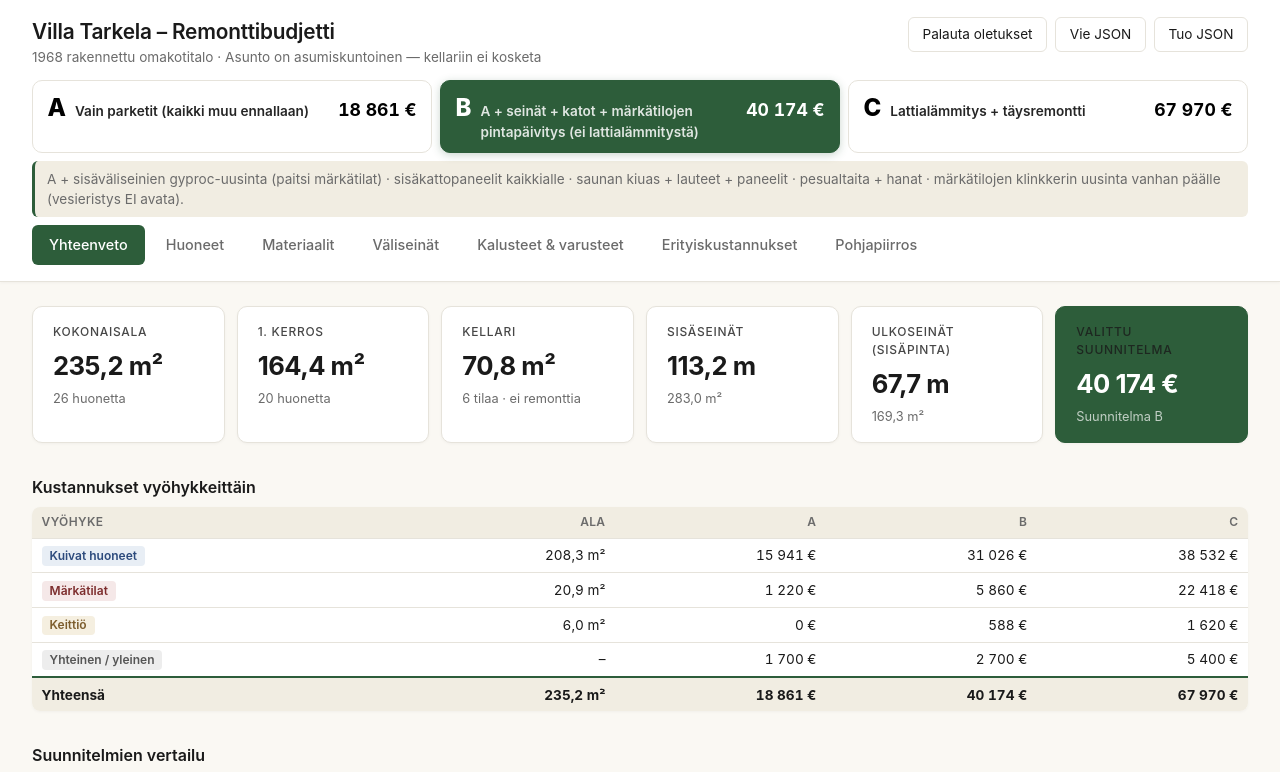
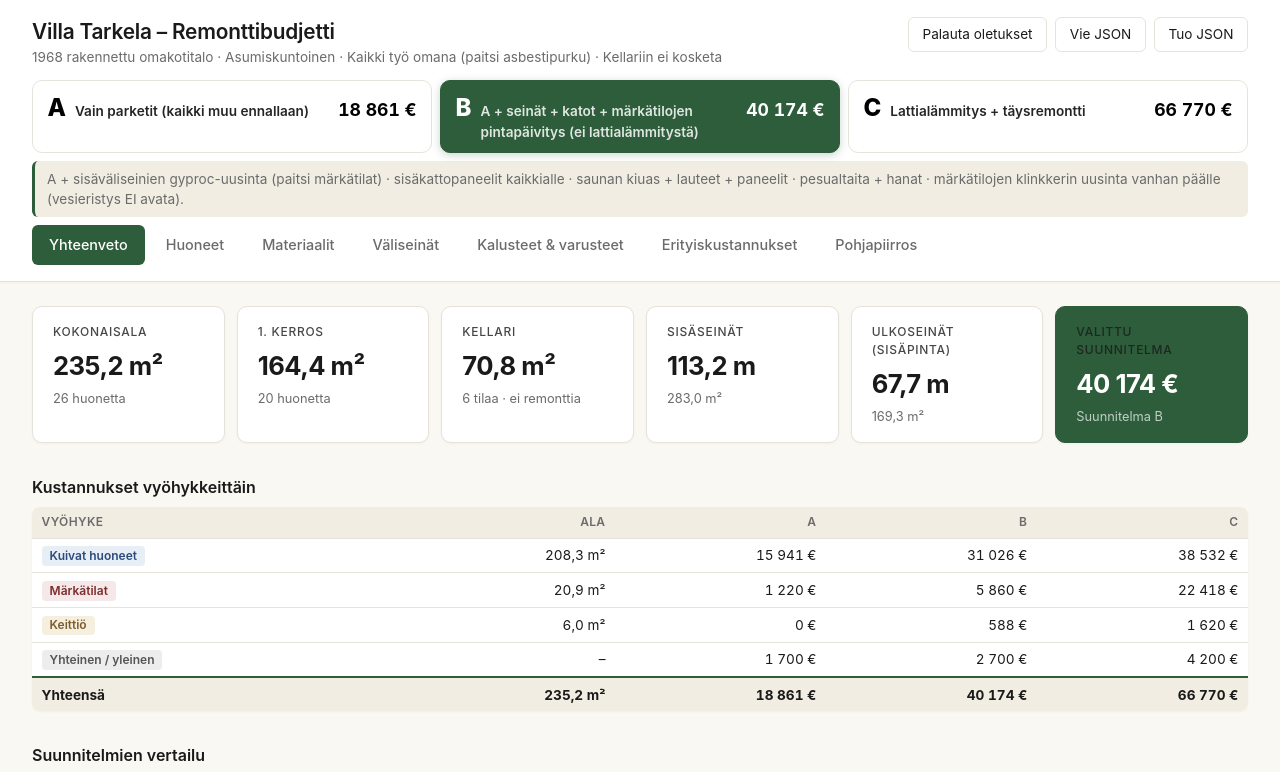
Before and after one commit to Niconyberg/villa-tarkela-budjetti, a plain HTML site: page index.html in a window 1280 px wide. Shown: the top 772 px of the page. Drawn offline with Linux system fonts and the light colour scheme.

Commit message:
Omakotitalo: poistettu rakennuslupa-rivi (ei tarvita maerkaetilan remonttiin)
Co-Authored-By: Claude Opus 4.7 (1M context) <noreply@anthropic.com>

```diff
--- a/data.js
+++ b/data.js
@@ -277,7 +277,7 @@ const DEFAULT_DATA = {
     { name: "Lisäjätelavat (B)",                             qty: 2, unit: "kpl", unitPrice: 500,  plan: "B", zone: "yhteinen", note: "Vanhat seinät, katot, tapetit" },
 
     // C — lattialämmitys + märkätilojen täysremontti
-    { name: "Lisäjätelavat (C)",                             qty: 3, unit: "kpl", unitPrice: 500,  plan: "C", zone: "yhteinen", note: "Lattiat + märkätilojen rakenteet" },
-    { name: "Rakennuslupa / muutosilmoitus",                 qty: 1, unit: "kpl", unitPrice: 1200, plan: "C", zone: "yhteinen", note: "Märkätilojen täysremontti vaatii ilmoituksen" }
+    // Omakotitalossa märkätilojen sisäremontti ei yleensä vaadi rakennuslupaa
+    { name: "Lisäjätelavat (C)",                             qty: 3, unit: "kpl", unitPrice: 500,  plan: "C", zone: "yhteinen", note: "Lattiat + märkätilojen rakenteet" }
   ]
 };
--- a/index.html
+++ b/index.html
@@ -12,7 +12,7 @@
   <div class="header-row">
     <div>
       <h1>Villa Tarkela – Remonttibudjetti</h1>
-      <div class="subtitle">1968 rakennettu omakotitalo · Asunto on asumiskuntoinen — kellariin ei kosketa</div>
+      <div class="subtitle">1968 rakennettu omakotitalo · Asumiskuntoinen · Kaikki työ omana (paitsi asbestipurku) · Kellariin ei kosketa</div>
     </div>
     <div class="controls">
       <button id="reset">Palauta oletukset</button>
```
